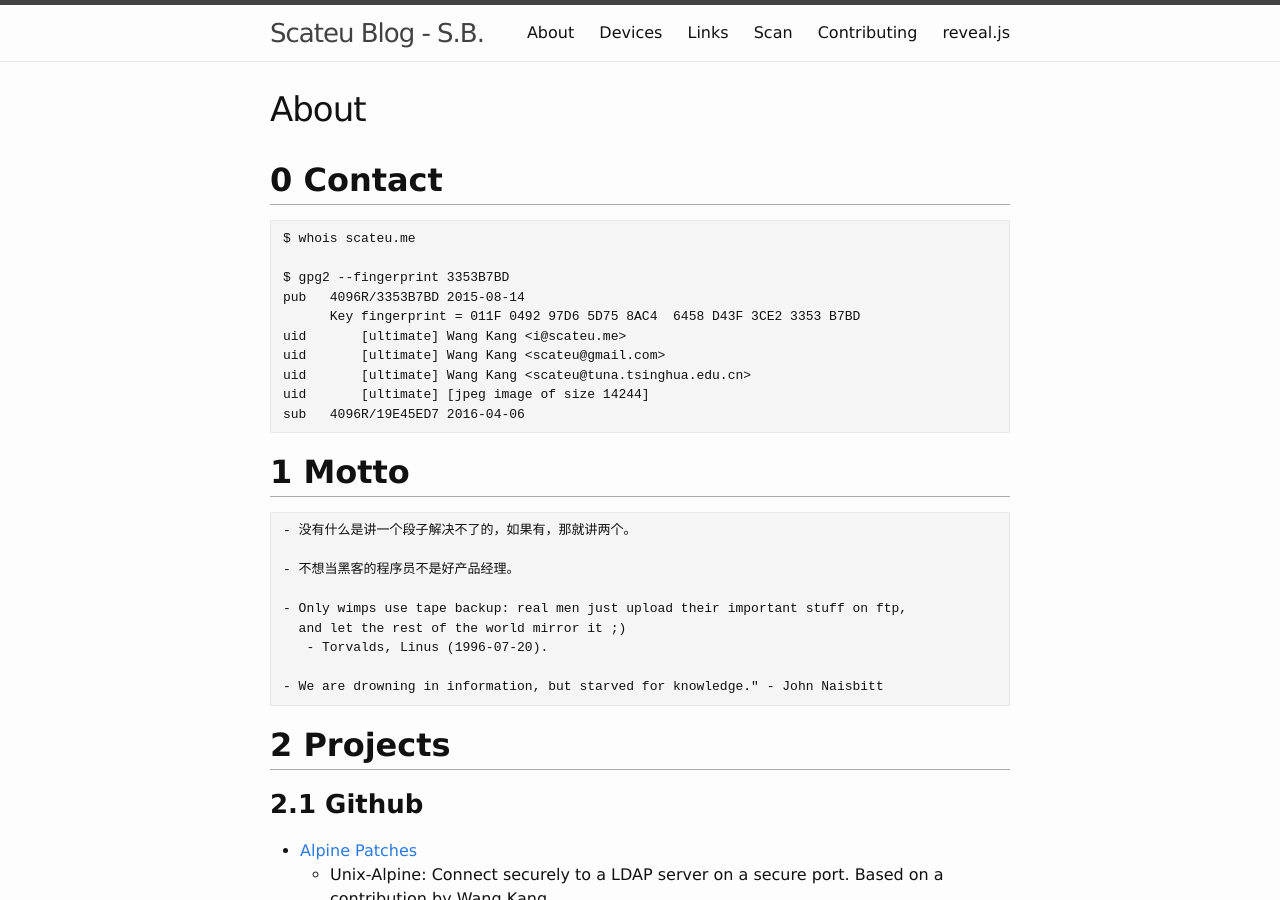
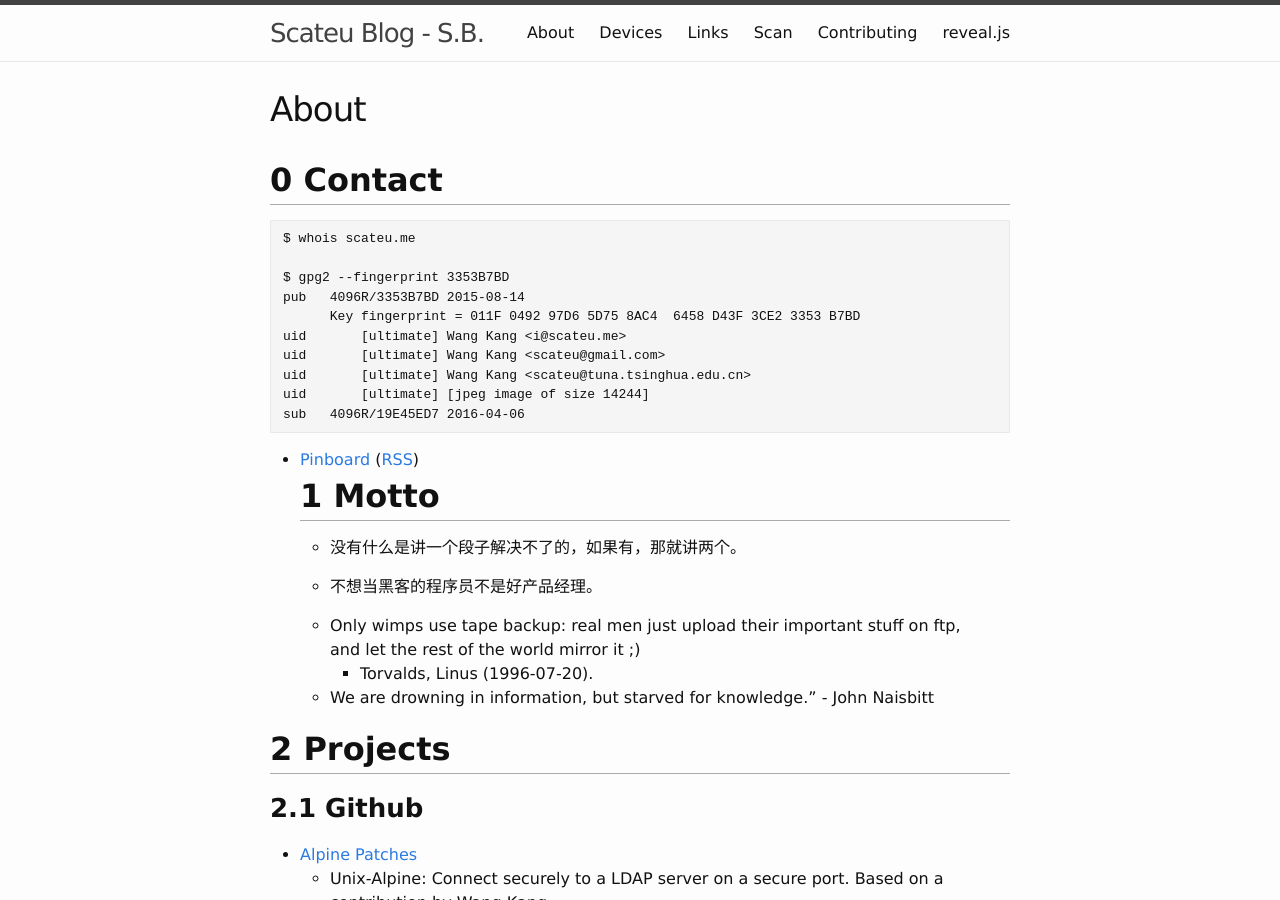
Before and after one commit to scateu/scateu.github.io, a Jekyll site: the page built from _pages/about.md, in a window 1280 px wide and 900 px high. Built offline with Jekyll 4.4.1, drawn with Linux system fonts in a browser that asks for light colours; comment, search, counter and statistics services are not loaded.

Commit message:
Mon Jul 10 17:33:09 HKT 2017

```diff
--- a/_pages/about.md
+++ b/_pages/about.md
@@ -17,6 +17,7 @@ permalink: /about/
     uid       [ultimate] [jpeg image of size 14244]
     sub   4096R/19E45ED7 2016-04-06
 
+ - [Pinboard](https://pinboard.in/u:scateu/public)  ([RSS](https://feeds.pinboard.in/rss/u:scateu/))
 ## 1 Motto
 
     - 没有什么是讲一个段子解决不了的，如果有，那就讲两个。
```
